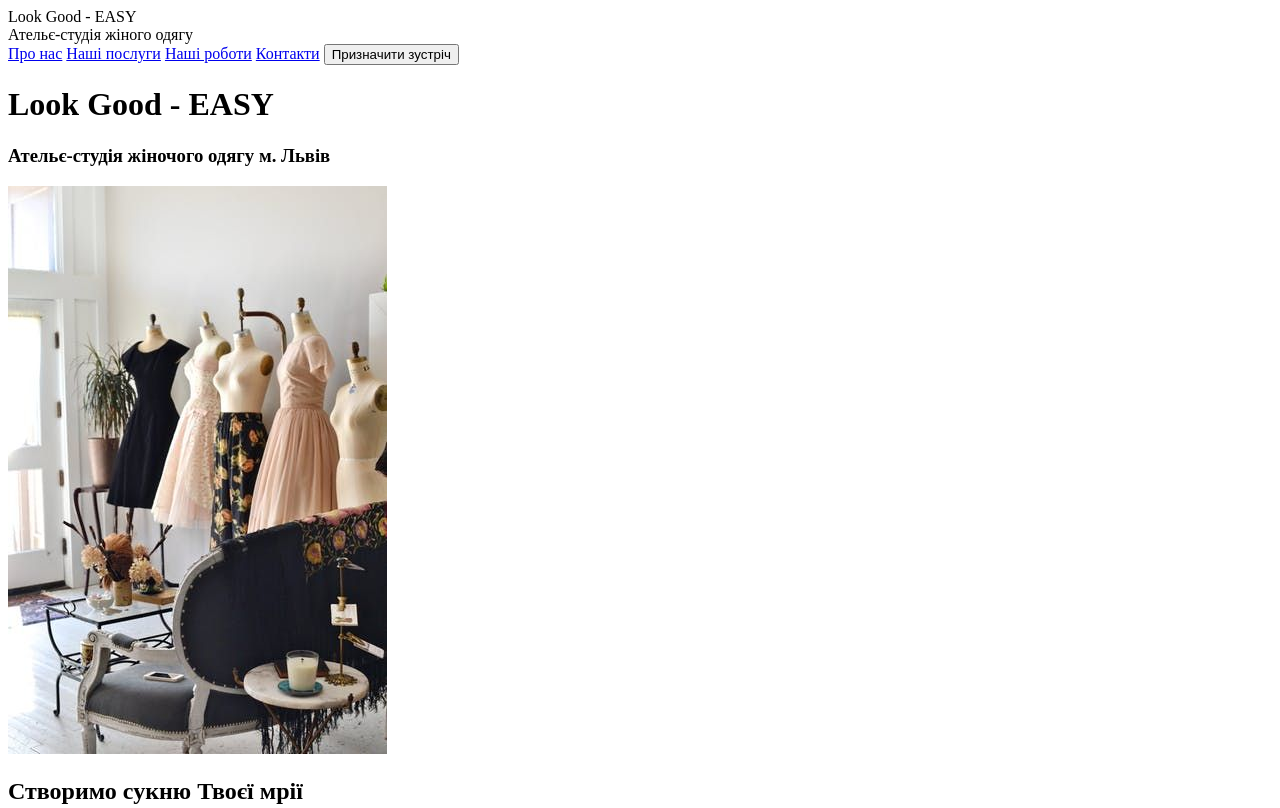
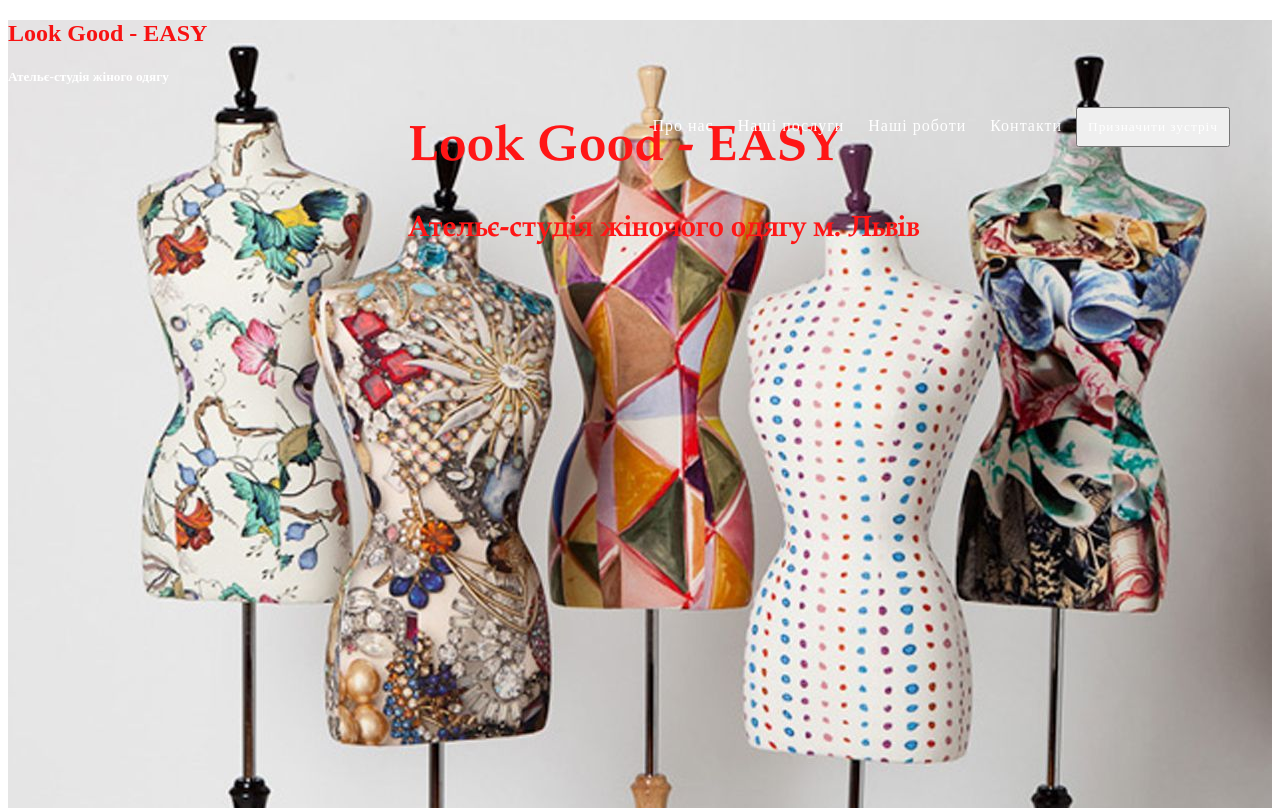
Before and after one commit to sandraalex888/look-good-html, a plain HTML site: page index.html in a window 1280 px wide. Shown: the top 808 px of the page. Drawn offline with Linux system fonts and the light colour scheme.

Commit message:
Sample code

```diff
--- /dev/null
+++ b/css/index.css
@@ -0,0 +1,48 @@
+img{
+    width: 300px;
+}
+
+header {
+    background-image: url(../img/atelie.jpg);
+    background-size: cover;
+    background-position: center;
+    height: 850px;
+    max-width: 1280px;
+}
+
+.menu a, .meet {
+    font-family: 'constantia';
+    text-decoration: none;
+    letter-spacing: 1px;
+    padding: 10px;
+    color: #FFFFFF;
+
+}
+
+nav .menu {
+       position: absolute;
+       right: 50px;
+   }
+   .logo {
+    color:#F81212;
+
+}
+.logo-a {
+    color: white;
+
+}
+
+.banner {
+    font-family: 'GARAMOND', sans-serif;
+    font-size: 25px;
+    color: rgb(255, 22, 22);
+    margin-left: 400px;
+    content: center;
+
+nav {
+
+}
+.logo-g {
+
+
+}
--- a/index.html
+++ b/index.html
@@ -4,24 +4,29 @@
     <meta charset="UTF-8">
     <meta name="viewport" content="width=device-width, initial-scale=1.0">
     <title>LOOK-GOOD</title>
+    <link rel="stylesheet" href="css/index.css">
 </head>
 <body>
   <header>
   <nav>
-     <div class="logo">Look Good - EASY <br> Ательє-студія жіного одягу </div>
+     <div class="logo-g">
+          <h2 class="logo"><b>Look Good - EASY</b></h2>
+          <h5 class="logo-a">Ательє-студія жіного одягу</h5>
+     </div>
      <div class="menu">
                 <a href="#about">Про нас</a>
                 <a href="#serves">Наші послуги</a>
                 <a href="#works">Наші роботи</a>
                 <a href="#contacts">Контакти</a>
-                <button>Призначити зустріч</button>
+                <button class="meet">Призначити зустріч</button>
             </div>
     </nav>
         <div class="banner">
             <h1>Look Good - EASY</h1>
             <h3>Ательє-студія жіночого одягу м. Львів</h3>
-            <img src="img/dress.jpg" alt="Ательє">
         </div>
+
+
   </header>
 <main>
 <section>
@@ -69,7 +74,7 @@
 </section>
    <div class="list-card">
   <img src="img/red.jpg" alt="Тканина">
-  <p>Тканини:</p>
+  <h2>Тканини:</h2>
   <ul>
     <li>Льон</li>
     <li> Віскоза </li>
```
Also changed, not shown: .theia/settings.json, img/atelie.jpg (added). Lines whose indentation alone changed are shown as unchanged.
